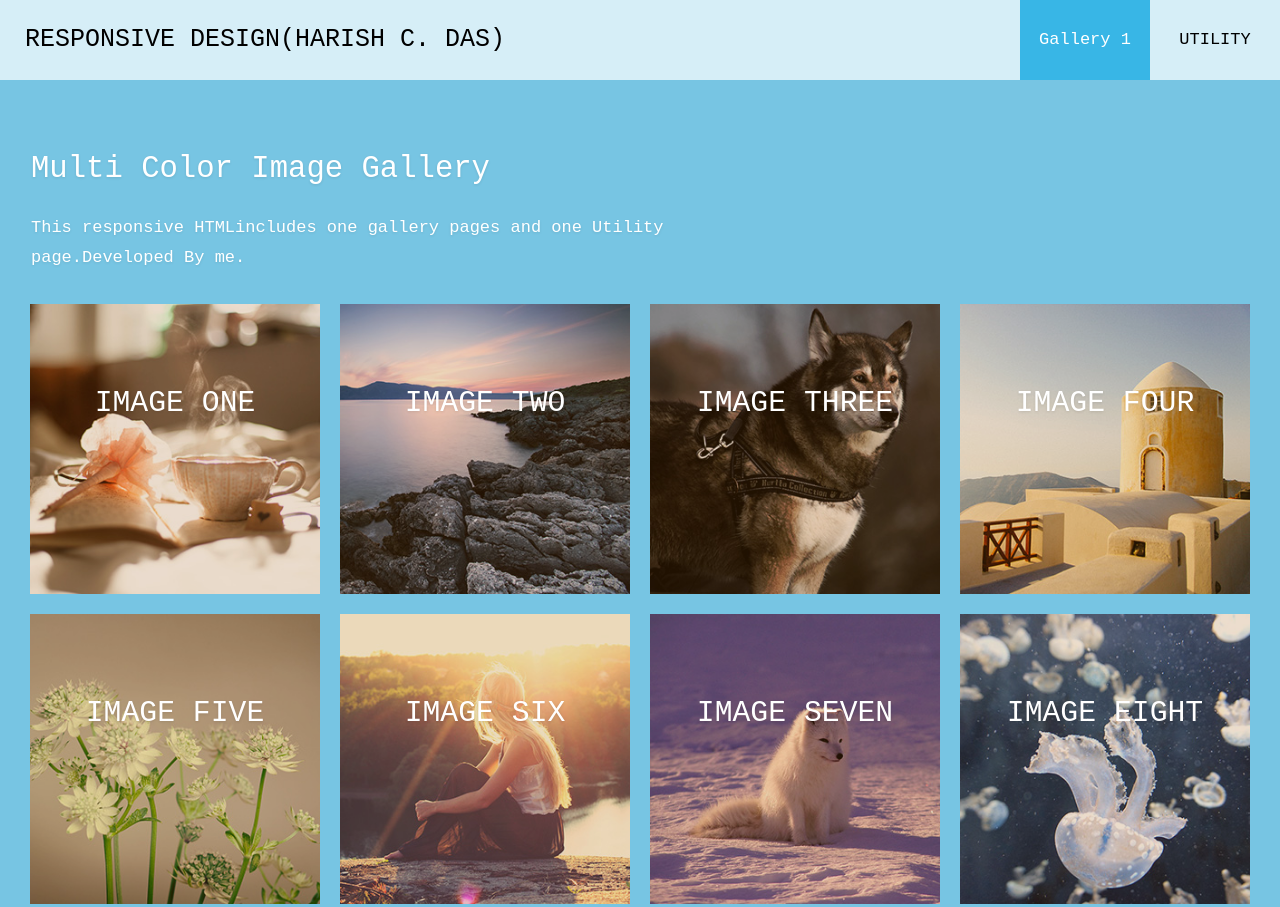
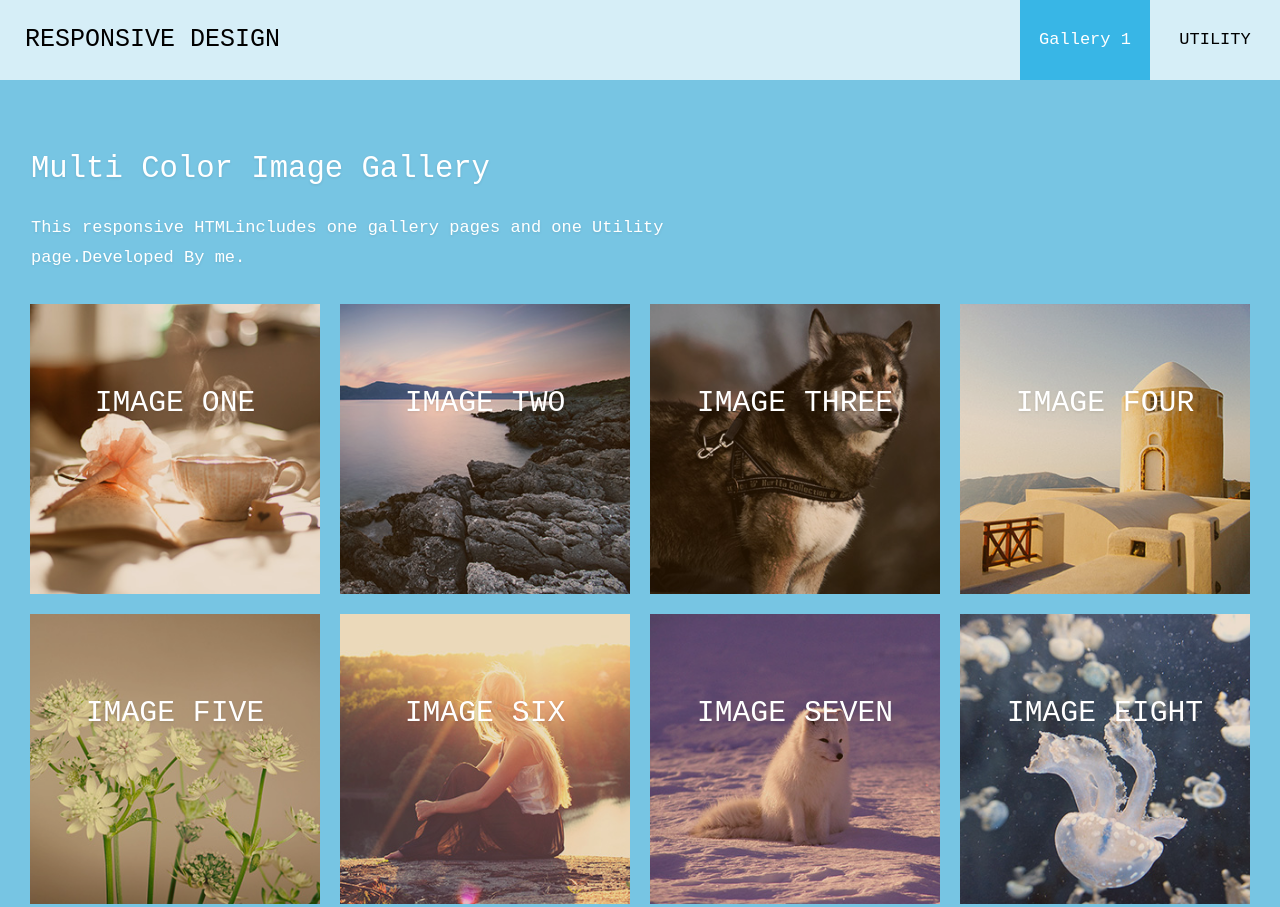
Before and after one commit to Responsive-H16/Design, a plain HTML site: page index.html in a window 1280 px wide. Shown: the top 907 px of the page. Drawn offline with Linux system fonts and the light colour scheme.

Commit message:
Update index.html

```diff
--- a/index.html
+++ b/index.html
@@ -4,7 +4,7 @@
     <meta charset="utf-8">
     <meta http-equiv="X-UA-Compatible" content="IE=edge">
     <meta name="viewport" content="width=device-width, initial-scale=1">
-    <title>Multi Color HTML Template</title>
+    <title>Harish</title>
     <link rel="stylesheet" href="css/utility.css">
     <link rel="stylesheet" href="css/bootstrap.min.css">
     <link rel="stylesheet" href="css/hero-slider-style.css">
@@ -18,7 +18,7 @@
             <div class="cd-slider-nav">
                 <nav class="navbar">
                     <div class="tm-navbar-bg">
-                        <a class="navbar-brand text-uppercase" href="#"><p class="h">Responsive design(Harish C. Das)</p></a>
+                        <a class="navbar-brand text-uppercase" href="#"><p class="h">Responsive design</p></a>
                         <button class="navbar-toggler hidden-lg-up" type="button" data-toggle="collapse" data-target="#tmNavbar">
                             &#9776;
                         </button>
```
